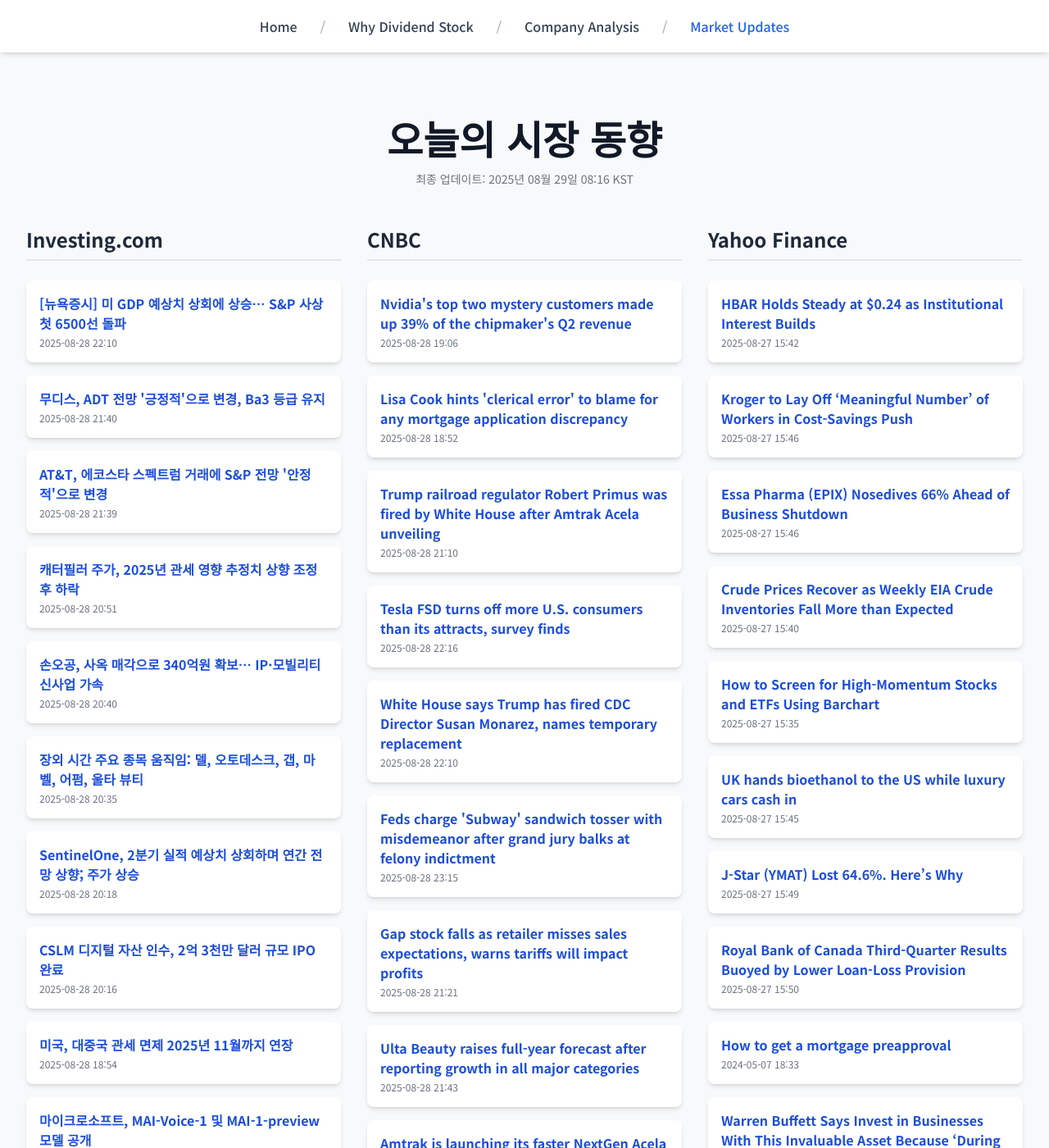
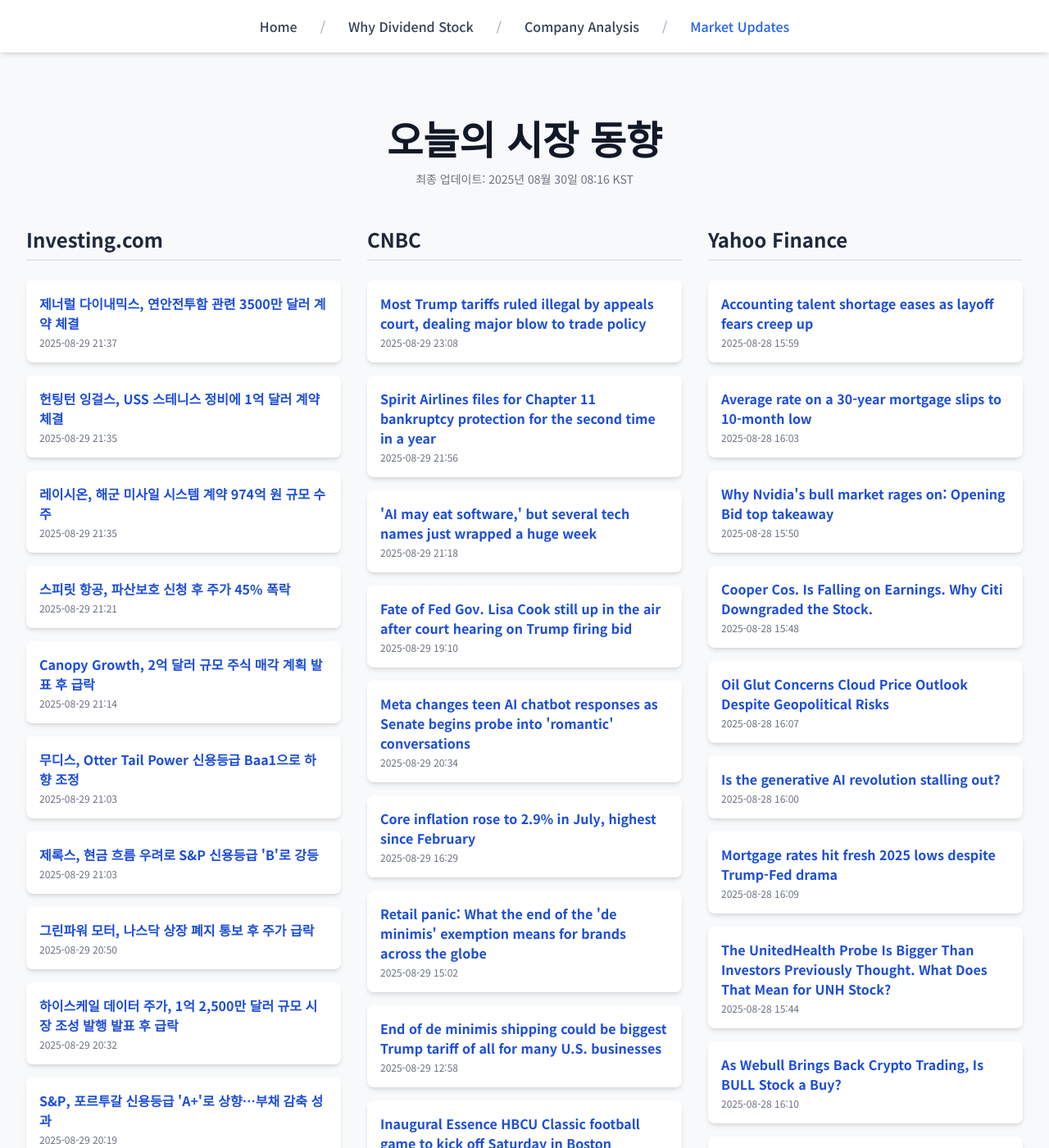
Before and after one commit to Kay-Hwang/my-company-analysis, a Jekyll site: the page built from market-updates.html, in a window 1280 px wide and 1400 px high. Shown: the whole window at 82% size. Built offline with Jekyll 4.4.1, drawn with Linux system fonts in a browser that asks for light colours; nearby versions of some CDN libraries; a script that is not in the unit is left out; some of the changed text lies outside the part shown.

Commit message:
Update daily data

```diff
--- a/_data/latest_data.json
+++ b/_data/latest_data.json
@@ -1,190 +1,190 @@
 {
-  "lastUpdated": "2025년 08월 29일 08:16 KST",
+  "lastUpdated": "2025년 08월 30일 08:16 KST",
   "news": {
     "investing": [
       {
-        "title": "[뉴욕증시] 미 GDP 예상치 상회에 상승… S&P 사상 첫 6500선 돌파",
-        "link": "https://kr.investing.com/news/stock-market-news/article-1612620",
-        "pubDate": "2025-08-28 22:10:39",
-        "summary": "[뉴욕증시] 미 GDP 예상치 상회에 상승… S&P 사상 첫 6500선 돌파"
+        "title": "제너럴 다이내믹스, 연안전투함 관련 3500만 달러 계약 체결",
+        "link": "https://kr.investing.com/news/stock-market-news/article-93CH-1613901",
+        "pubDate": "2025-08-29 21:37:15",
+        "summary": "제너럴 다이내믹스, 연안전투함 관련 3500만 달러 계약 체결"
       },
       {
-        "title": "무디스, ADT 전망 '긍정적'으로 변경, Ba3 등급 유지",
-        "link": "https://kr.investing.com/news/stock-market-news/article-93CH-1612605",
-        "pubDate": "2025-08-28 21:40:22",
-        "summary": "무디스, ADT 전망 '긍정적'으로 변경, Ba3 등급 유지"
+        "title": "헌팅턴 잉걸스, USS 스테니스 정비에 1억 달러 계약 체결",
+        "link": "https://kr.investing.com/news/stock-market-news/article-93CH-1613900",
+        "pubDate": "2025-08-29 21:35:45",
+        "summary": "헌팅턴 잉걸스, USS 스테니스 정비에 1억 달러 계약 체결"
       },
       {
-        "title": "AT&T, 에코스타 스펙트럼 거래에 S&P 전망 '안정적'으로 변경",
-        "link": "https://kr.investing.com/news/stock-market-news/article-93CH-1612604",
-        "pubDate": "2025-08-28 21:39:10",
-        "summary": "AT&T, 에코스타 스펙트럼 거래에 S&P 전망 '안정적'으로 변경"
+        "title": "레이시온, 해군 미사일 시스템 계약 974억 원 규모 수주",
+        "link": "https://kr.investing.com/news/stock-market-news/article-93CH-1613899",
+        "pubDate": "2025-08-29 21:35:36",
+        "summary": "레이시온, 해군 미사일 시스템 계약 974억 원 규모 수주"
       },
       {
-        "title": "캐터필러 주가, 2025년 관세 영향 추정치 상향 조정 후 하락",
-        "link": "https://kr.investing.com/news/stock-market-news/article-1612571",
-        "pubDate": "2025-08-28 20:51:22",
-        "summary": "캐터필러 주가, 2025년 관세 영향 추정치 상향 조정 후 하락"
+        "title": "스피릿 항공, 파산보호 신청 후 주가 45% 폭락",
+        "link": "https://kr.investing.com/news/stock-market-news/article-93CH-1613890",
+        "pubDate": "2025-08-29 21:21:00",
+        "summary": "스피릿 항공, 파산보호 신청 후 주가 45% 폭락"
       },
       {
-        "title": "손오공, 사옥 매각으로 340억원 확보… IP·모빌리티 신사업 가속",
-        "link": "https://kr.investing.com/news/stock-market-news/article-1612555",
-        "pubDate": "2025-08-28 20:40:42",
-        "summary": "손오공, 사옥 매각으로 340억원 확보… IP·모빌리티 신사업 가속"
+        "title": "Canopy Growth, 2억 달러 규모 주식 매각 계획 발표 후 급락",
+        "link": "https://kr.investing.com/news/stock-market-news/article-93CH-1613886",
+        "pubDate": "2025-08-29 21:14:38",
+        "summary": "Canopy Growth, 2억 달러 규모 주식 매각 계획 발표 후 급락"
       },
       {
-        "title": "장외 시간 주요 종목 움직임: 델, 오토데스크, 갭, 마벨, 어펌, 울타 뷰티",
-        "link": "https://kr.investing.com/news/stock-market-news/article-432SI-1612547",
-        "pubDate": "2025-08-28 20:35:25",
-        "summary": "장외 시간 주요 종목 움직임: 델, 오토데스크, 갭, 마벨, 어펌, 울타 뷰티"
+        "title": "무디스, Otter Tail Power 신용등급 Baa1으로 하향 조정",
+        "link": "https://kr.investing.com/news/stock-market-news/article-93CH-1613881",
+        "pubDate": "2025-08-29 21:03:51",
+        "summary": "무디스, Otter Tail Power 신용등급 Baa1으로 하향 조정"
       },
       {
-        "title": "SentinelOne, 2분기 실적 예상치 상회하며 연간 전망 상향; 주가 상승",
-        "link": "https://kr.investing.com/news/stock-market-news/article-1612514",
-        "pubDate": "2025-08-28 20:18:36",
-        "summary": "SentinelOne, 2분기 실적 예상치 상회하며 연간 전망 상향; 주가 상승"
+        "title": "제록스, 현금 흐름 우려로 S&P 신용등급 'B'로 강등",
+        "link": "https://kr.investing.com/news/stock-market-news/article-93CH-1613880",
+        "pubDate": "2025-08-29 21:03:18",
+        "summary": "제록스, 현금 흐름 우려로 S&P 신용등급 'B'로 강등"
       },
       {
-        "title": "CSLM 디지털 자산 인수, 2억 3천만 달러 규모 IPO 완료",
-        "link": "https://kr.investing.com/news/stock-market-news/article-432SI-1612511",
-        "pubDate": "2025-08-28 20:16:22",
-        "summary": "CSLM 디지털 자산 인수, 2억 3천만 달러 규모 IPO 완료"
+        "title": "그린파워 모터, 나스닥 상장 폐지 통보 후 주가 급락",
+        "link": "https://kr.investing.com/news/stock-market-news/article-93CH-1613869",
+        "pubDate": "2025-08-29 20:50:41",
+        "summary": "그린파워 모터, 나스닥 상장 폐지 통보 후 주가 급락"
       },
       {
-        "title": "미국, 대중국 관세 면제 2025년 11월까지 연장",
-        "link": "https://kr.investing.com/news/stock-market-news/article-93CH-1612444",
-        "pubDate": "2025-08-28 18:54:33",
-        "summary": "미국, 대중국 관세 면제 2025년 11월까지 연장"
+        "title": "하이스케일 데이터 주가, 1억 2,500만 달러 규모 시장 조성 발행 발표 후 급락",
+        "link": "https://kr.investing.com/news/stock-market-news/article-93CH-1613845",
+        "pubDate": "2025-08-29 20:32:29",
+        "summary": "하이스케일 데이터 주가, 1억 2,500만 달러 규모 시장 조성 발행 발표 후 급락"
       },
       {
-        "title": "마이크로소프트, MAI-Voice-1 및 MAI-1-preview 모델 공개",
-        "link": "https://kr.investing.com/news/stock-market-news/article-93CH-1612443",
-        "pubDate": "2025-08-28 18:54:24",
-        "summary": "마이크로소프트, MAI-Voice-1 및 MAI-1-preview 모델 공개"
+        "title": "S&P, 포르투갈 신용등급 'A+'로 상향…부채 감축 성과",
+        "link": "https://kr.investing.com/news/stock-market-news/article-93CH-1613831",
+        "pubDate": "2025-08-29 20:19:58",
+        "summary": "S&P, 포르투갈 신용등급 'A+'로 상향…부채 감축 성과"
       }
     ],
     "cnbc": [
       {
-        "title": "Nvidia's top two mystery customers made up 39% of the chipmaker's Q2 revenue",
-        "link": "https://www.cnbc.com/2025/08/28/nvidias-top-two-mystery-customers-made-up-39percent-of-its-q2-revenue-.html",
-        "pubDate": "Thu, 28 Aug 2025 19:06:32 GMT",
-        "summary": "Nvidia's top two customers making up 39% of its total revenue is renewing concern about the risk of the chipmakers clientele concentration."
+        "title": "Most Trump tariffs ruled illegal by appeals court, dealing major blow to trade policy",
+        "link": "https://www.cnbc.com/2025/08/29/trump-trade-tariffs-appeals-court-ieepa.html",
+        "pubDate": "Fri, 29 Aug 2025 23:08:05 GMT",
+        "summary": "The appeals court stayed its ruling until Oct. 14, giving the Trump administration time to ask the Supreme Court to hear the case."
       },
       {
-        "title": "Lisa Cook hints 'clerical error' to blame for any mortgage application discrepancy",
-        "link": "https://www.cnbc.com/2025/08/28/lisa-cooks-lawsuit-against-trump-skirts-mortgage-fraud-allegation.html",
-        "pubDate": "Thu, 28 Aug 2025 18:52:39 GMT",
-        "summary": "The document calls the fraud allegation \"unsubstantiated and unproven\" but does not go into detail about why that is the case."
+        "title": "Spirit Airlines files for Chapter 11 bankruptcy protection for the second time in a year",
+        "link": "https://www.cnbc.com/2025/08/29/spirit-airlines-chapter-11-bankruptcy.html",
+        "pubDate": "Fri, 29 Aug 2025 21:56:21 GMT",
+        "summary": "Spirit Airlines filed for bankruptcy protection again, just months after the budget carrier came out of Chapter 11 protection earlier this year."
       },
       {
-        "title": "Trump railroad regulator Robert Primus was fired by White House after Amtrak Acela unveiling",
-        "link": "https://www.cnbc.com/2025/08/28/trump-robert-primus-stb-amtrak-train.html",
-        "pubDate": "Thu, 28 Aug 2025 21:10:55 GMT",
-        "summary": "Before being removed, STB member Robert Primus made clear his opposition to the merger of Union Pacific Railroad and Norfolk Southern Railroad, a union said."
+        "title": "'AI may eat software,' but several tech names just wrapped a huge week",
+        "link": "https://www.cnbc.com/2025/08/29/ai-software-stocks-mongodb-pure-storage-snowflake.html",
+        "pubDate": "Fri, 29 Aug 2025 21:18:22 GMT",
+        "summary": "MongoDB, Pure Storage and Snowflake all touted artificial intelligence in earnings reports this week."
       },
       {
-        "title": "Tesla FSD turns off more U.S. consumers than its attracts, survey finds",
-        "link": "https://www.cnbc.com/2025/08/28/tesla-fsd-turns-away-more-us-consumers-than-attracts-survey-finds.html",
-        "pubDate": "Thu, 28 Aug 2025 22:16:06 GMT",
-        "summary": "Despite Elon Musk's exhaustive promotion of Tesla's FSD technology, U.S. consumers don't seem to want it."
+        "title": "Fate of Fed Gov. Lisa Cook still up in the air after court hearing on Trump firing bid",
+        "link": "https://www.cnbc.com/2025/08/29/lisa-cook-trump-fed-powell-court-hearing.html",
+        "pubDate": "Fri, 29 Aug 2025 19:10:46 GMT",
+        "summary": "Lisa Cook's lawyer said \"crazy midnight tweets\" by housing official Bill Pulte about alleged mortgage fraud do not give President Trump cause to remove her."
       },
       {
-        "title": "White House says Trump has fired CDC Director Susan Monarez, names temporary replacement",
-        "link": "https://www.cnbc.com/2025/08/28/cdc-director-susan-monarez-trump-fire.html",
-        "pubDate": "Thu, 28 Aug 2025 22:10:03 GMT",
-        "summary": "The White House said President Donald Trump has fired Centers for Disease Control and Prevention Director Susan Monarez after she refused to resign."
+        "title": "Meta changes teen AI chatbot responses as Senate begins probe into 'romantic' conversations",
+        "link": "https://www.cnbc.com/2025/08/29/meta-ai-chatbot-teen-senate-probe.html",
+        "pubDate": "Fri, 29 Aug 2025 20:34:26 GMT",
+        "summary": "Sen. Josh Hawley, R-Mo., said he was launching an investigation into Meta following a damning Reuters report about the company's AI policies."
       },
       {
-        "title": "Feds charge 'Subway' sandwich tosser with misdemeanor after grand jury balks at felony indictment",
-        "link": "https://www.cnbc.com/2025/08/28/doj-misdemeanor-subway-sandwich-dc-assault.html",
-        "pubDate": "Thu, 28 Aug 2025 23:15:43 GMT",
-        "summary": "Federal prosecutors in Washington, D.C., failed to convince a grand jury to indict Sean Charles Dunn for a felony in the sandwich tossing caper."
+        "title": "Core inflation rose to 2.9% in July, highest since February",
+        "link": "https://www.cnbc.com/2025/08/29/pce-inflation-report-july-2025.html",
+        "pubDate": "Fri, 29 Aug 2025 16:29:02 GMT",
+        "summary": "The PCE report today was expected to show core inflation at 2.9% and headline inflation at 2.6%."
       },
       {
-        "title": "Gap stock falls as retailer misses sales expectations, warns tariffs will impact profits",
-        "link": "https://www.cnbc.com/2025/08/28/gap-gap-q2-2025-earnings.html",
-        "pubDate": "Thu, 28 Aug 2025 21:21:29 GMT",
-        "summary": "Gap posted mixed fiscal second quarter results, beating on earnings per share but missing on revenue after Athleta saw sales decline 11%."
+        "title": "Retail panic: What the end of the 'de minimis' exemption means for brands across the globe",
+        "link": "https://www.cnbc.com/2025/08/29/retail-impact-de-minimis-exemption-ends-globally.html",
+        "pubDate": "Fri, 29 Aug 2025 15:02:37 GMT",
+        "summary": "The de minimis exemption, an obscure trade law provision, came to an end globally on Friday, setting off a panic across the retail industry."
       },
       {
-        "title": "Ulta Beauty raises full-year forecast after reporting growth in all major categories",
-        "link": "https://www.cnbc.com/2025/08/28/ulta-beauty-ulta-earnings-q2-2025.html",
-        "pubDate": "Thu, 28 Aug 2025 21:43:02 GMT",
-        "summary": "Beauty has remained a hot category for consumers, even as they pull back or watch their spending in other discretionary categories."
+        "title": "End of de minimis shipping could be biggest Trump tariff of all for many U.S. businesses",
+        "link": "https://www.cnbc.com/2025/08/29/trump-de-minimis-shipping-trade-war-tariffs.html",
+        "pubDate": "Fri, 29 Aug 2025 12:58:03 GMT",
+        "summary": "Trump's removal of duty-free shipping for low-value packages from overseas will hit small and medium-sized businesses with steep trade war costs."
       },
       {
-        "title": "Amtrak is launching its faster NextGen Acela with better amenities after years of delays. Here's what you need to know",
-        "link": "https://www.cnbc.com/2025/08/28/amtrak-nextgen-acela-high-speed-rail.html",
-        "pubDate": "Thu, 28 Aug 2025 10:30:01 GMT",
-        "summary": "Amtrak is introducing five of its 28 planned new NextGen Acela trains on Thursday, signaling the next step of America's attempt at high-speed rail."
+        "title": "Inaugural Essence HBCU Classic football game to kick off Saturday in Boston",
+        "link": "https://www.cnbc.com/2025/08/29/inaugural-essence-hbcu-classic-football-game.html",
+        "pubDate": "Fri, 29 Aug 2025 19:25:41 GMT",
+        "summary": "The inaugural match-up is between with the Morehouse College Maroon Tigers and the Johnson C. Smith University Golden Bulls at Harvard Stadium on Saturday."
       },
       {
-        "title": "Jim Cramer says faith in growth stocks like Nvidia pays off",
-        "link": "https://www.cnbc.com/2025/08/28/jim-cramer-growth-stocks-nvidia.html",
-        "pubDate": "Thu, 28 Aug 2025 22:51:44 GMT",
-        "summary": "CNBC's Jim Cramer said investors should trust that they can make money in the market with growth stocks like Nvidia (NVDA)."
+        "title": "Trophy-property ranches hit the market as more heirs choose to sell",
+        "link": "https://www.cnbc.com/2025/08/29/luxury-real-estate-ranch-montana-wyoming-california.html",
+        "pubDate": "Fri, 29 Aug 2025 17:27:53 GMT",
+        "summary": "Massive ranches are commanding eight-figure price tags after hitting the market for the first time in decades or generations."
       }
     ],
     "yahoo": [
       {
-        "title": "HBAR Holds Steady at $0.24 as Institutional Interest Builds",
-        "link": "https://finance.yahoo.com/news/hbar-holds-steady-0-24-154207526.html",
-        "pubDate": "2025-08-27T15:42:07Z",
-        "summary": "HBAR Holds Steady at $0.24 as Institutional Interest Builds"
+        "title": "Accounting talent shortage eases as layoff fears creep up",
+        "link": "https://finance.yahoo.com/news/accounting-talent-shortage-eases-layoff-155932677.html",
+        "pubDate": "2025-08-28T15:59:32Z",
+        "summary": "Accounting talent shortage eases as layoff fears creep up"
       },
       {
-        "title": "Kroger to Lay Off ‘Meaningful Number’ of Workers in Cost-Savings Push",
-        "link": "https://www.wsj.com/business/retail/kroger-to-lay-off-meaningful-number-of-workers-in-cost-savings-push-eb77e2cd?siteid=yhoof2&yptr=yahoo",
-        "pubDate": "2025-08-27T15:46:00Z",
-        "summary": "Kroger to Lay Off ‘Meaningful Number’ of Workers in Cost-Savings Push"
+        "title": "Average rate on a 30-year mortgage slips to 10-month low",
+        "link": "https://finance.yahoo.com/news/average-rate-30-mortgage-slips-160323990.html",
+        "pubDate": "2025-08-28T16:03:23Z",
+        "summary": "Average rate on a 30-year mortgage slips to 10-month low"
       },
       {
-        "title": "Essa Pharma (EPIX) Nosedives 66% Ahead of Business Shutdown",
-        "link": "https://finance.yahoo.com/news/essa-pharma-epix-nosedives-66-154645076.html",
-        "pubDate": "2025-08-27T15:46:45Z",
-        "summary": "Essa Pharma (EPIX) Nosedives 66% Ahead of Business Shutdown"
+        "title": "Why Nvidia's bull market rages on: Opening Bid top takeaway",
+        "link": "https://finance.yahoo.com/news/why-nvidias-bull-market-rages-on-opening-bid-top-takeaway-155031062.html",
+        "pubDate": "2025-08-28T15:50:31Z",
+        "summary": "Why Nvidia's bull market rages on: Opening Bid top takeaway"
       },
       {
-        "title": "Crude Prices Recover as Weekly EIA Crude Inventories Fall More than Expected",
-        "link": "https://finance.yahoo.com/news/crude-prices-recover-weekly-eia-154001001.html",
-        "pubDate": "2025-08-27T15:40:01Z",
-        "summary": "Crude Prices Recover as Weekly EIA Crude Inventories Fall More than Expected"
+        "title": "Cooper Cos. Is Falling on Earnings. Why Citi Downgraded the Stock.",
+        "link": "https://www.barrons.com/articles/cooper-cos-earnings-stock-price-news-0c5cf111?siteid=yhoof2&yptr=yahoo",
+        "pubDate": "2025-08-28T15:48:00Z",
+        "summary": "Cooper Cos. Is Falling on Earnings. Why Citi Downgraded the Stock."
       },
       {
-        "title": "How to Screen for High-Momentum Stocks and ETFs Using Barchart",
-        "link": "https://finance.yahoo.com/news/screen-high-momentum-stocks-etfs-153517176.html",
-        "pubDate": "2025-08-27T15:35:17Z",
-        "summary": "How to Screen for High-Momentum Stocks and ETFs Using Barchart"
+        "title": "Oil Glut Concerns Cloud Price Outlook Despite Geopolitical Risks",
+        "link": "https://www.wsj.com/business/energy-oil/oil-glut-concerns-cloud-price-outlook-despite-geopolitical-risks-3eb9a813?siteid=yhoof2&yptr=yahoo",
+        "pubDate": "2025-08-28T16:07:00Z",
+        "summary": "Oil Glut Concerns Cloud Price Outlook Despite Geopolitical Risks"
       },
       {
-        "title": "UK hands bioethanol to the US while luxury cars cash in",
-        "link": "https://finance.yahoo.com/news/uk-hands-bioethanol-us-while-154514007.html",
-        "pubDate": "2025-08-27T15:45:14Z",
-        "summary": "UK hands bioethanol to the US while luxury cars cash in"
+        "title": "Is the generative AI revolution stalling out?",
+        "link": "https://finance.yahoo.com/news/generative-ai-revolution-stalling-160000494.html",
+        "pubDate": "2025-08-28T16:00:00Z",
+        "summary": "Is the generative AI revolution stalling out?"
       },
       {
-        "title": "J-Star (YMAT) Lost 64.6%. Here’s Why",
-        "link": "https://finance.yahoo.com/news/j-star-ymat-lost-64-154940031.html",
-        "pubDate": "2025-08-27T15:49:40Z",
-        "summary": "J-Star (YMAT) Lost 64.6%. Here’s Why"
+        "title": "Mortgage rates hit fresh 2025 lows despite Trump-Fed drama",
+        "link": "https://finance.yahoo.com/news/mortgage-rates-hit-fresh-2025-lows-despite-trump-fed-drama-160903231.html",
+        "pubDate": "2025-08-28T16:09:03Z",
+        "summary": "Mortgage rates hit fresh 2025 lows despite Trump-Fed drama"
       },
       {
-        "title": "Royal Bank of Canada Third-Quarter Results Buoyed by Lower Loan-Loss Provision",
-        "link": "https://www.wsj.com/business/earnings/royal-bank-of-canada-third-quarter-results-buoyed-by-lower-loan-loss-provision-057983e1?siteid=yhoof2&yptr=yahoo",
-        "pubDate": "2025-08-27T15:50:00Z",
-        "summary": "Royal Bank of Canada Third-Quarter Results Buoyed by Lower Loan-Loss Provision"
+        "title": "The UnitedHealth Probe Is Bigger Than Investors Previously Thought. What Does That Mean for UNH Stock?",
+        "link": "https://finance.yahoo.com/news/unitedhealth-probe-bigger-investors-previously-154415824.html",
+        "pubDate": "2025-08-28T15:44:15Z",
+        "summary": "The UnitedHealth Probe Is Bigger Than Investors Previously Thought. What Does That Mean for UNH Stock?"
       },
       {
-        "title": "How to get a mortgage preapproval",
-        "link": "https://finance.yahoo.com/personal-finance/mortgages/article/mortgage-pre-approval-182545770.html",
-        "pubDate": "2024-05-07T18:33:43Z",
-        "summary": "How to get a mortgage preapproval"
+        "title": "As Webull Brings Back Crypto Trading, Is BULL Stock a Buy?",
+        "link": "https://finance.yahoo.com/news/webull-brings-back-crypto-trading-161007069.html",
+        "pubDate": "2025-08-28T16:10:07Z",
+        "summary": "As Webull Brings Back Crypto Trading, Is BULL Stock a Buy?"
       },
       {
-        "title": "Warren Buffett Says Invest in Businesses With This Invaluable Asset Because ‘During Inflation’ It’s ‘The Gift That Keeps Giving’",
-        "link": "https://finance.yahoo.com/news/warren-buffett-says-invest-businesses-155155733.html",
-        "pubDate": "2025-08-27T15:51:55Z",
-        "summary": "Warren Buffett Says Invest in Businesses With This Invaluable Asset Because ‘During Inflation’ It’s ‘The Gift That Keeps Giving’"
+        "title": "Over 600 Memphis FedEx Workers Laid Off As Cummins Moves Out of State",
+        "link": "https://finance.yahoo.com/news/over-600-memphis-fedex-workers-154155179.html",
+        "pubDate": "2025-08-28T15:41:55Z",
+        "summary": "Over 600 Memphis FedEx Workers Laid Off As Cummins Moves Out of State"
       }
     ]
   }
```
